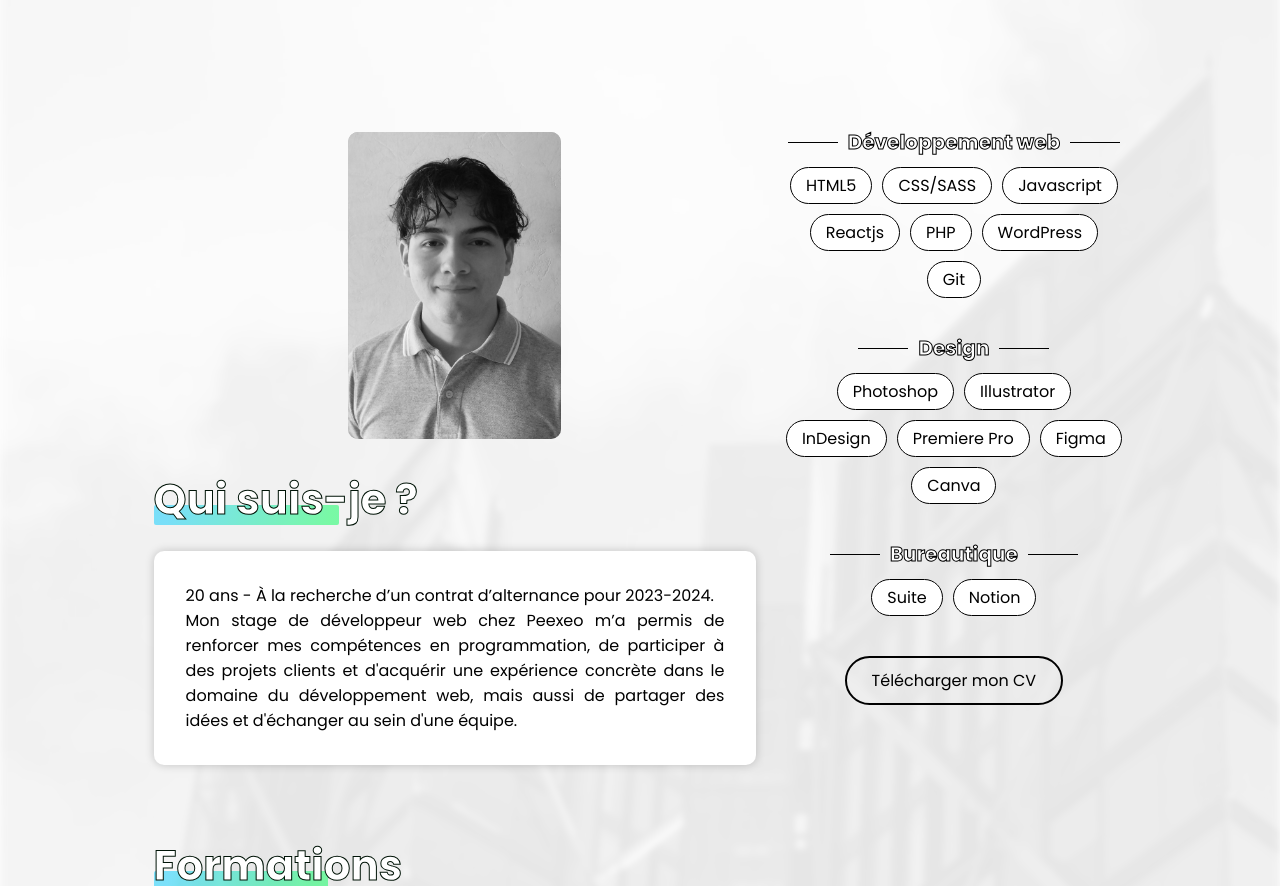
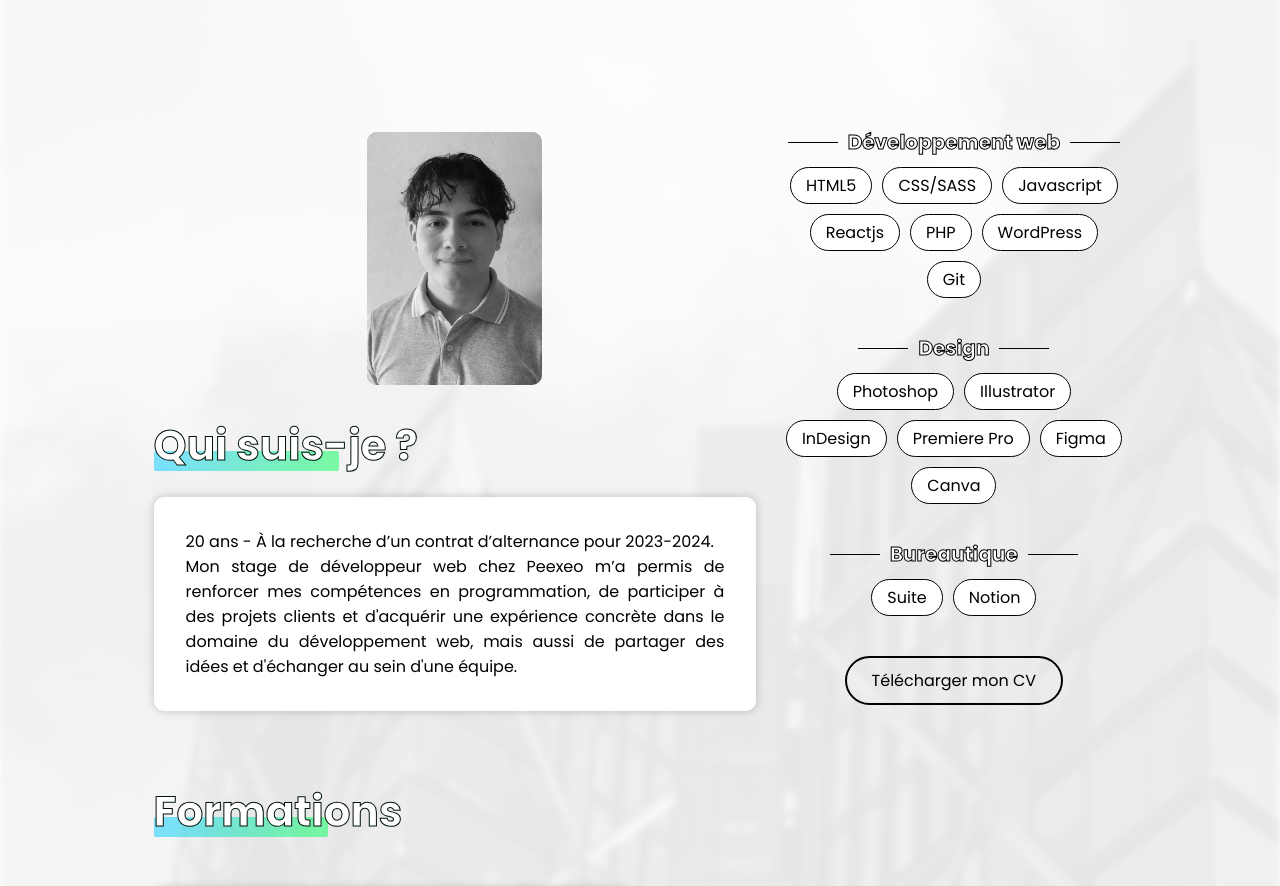
Before and after one commit to LilianFanilo/Portfolio-2023-Vitejs-React, a React (Vite) app: page / in a window 1280 px wide. Shown: the part 780-1666 px from the top of the page. Built offline with nearby package versions, Linux system fonts and the light colour scheme.

Commit message:
Upd photo size

```diff
--- a/src/partials/home/presentation/Presentation.jsx
+++ b/src/partials/home/presentation/Presentation.jsx
@@ -9,7 +9,7 @@ const Presentation = () => {
     return (
         <SectionPage id='qui_suis_je' sectionPT="80px">
             <div className={s.Presentation}>
-                <ImgBlock imgWidth="213px" imgHeight="307px" imgURL='./images/profil/photo-cv-v2.jpg' imgALT=''/>
+                <ImgBlock imgWidth="175px" imgHeight="253px" imgURL='./images/profil/photo-cv-v2.jpg' imgALT=''/>
                 <SectionTitle>
                     Qui suis-je ?
                 </SectionTitle>
```
